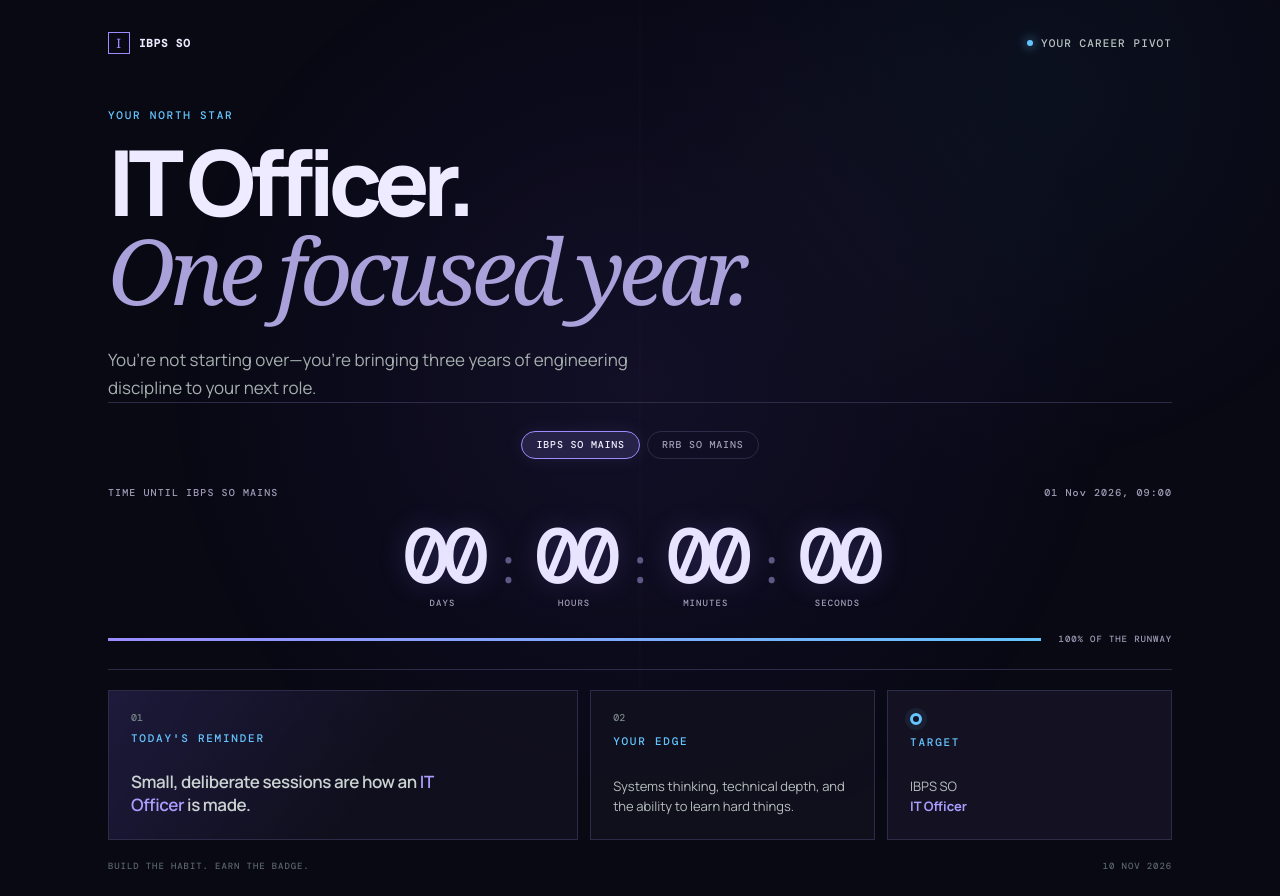
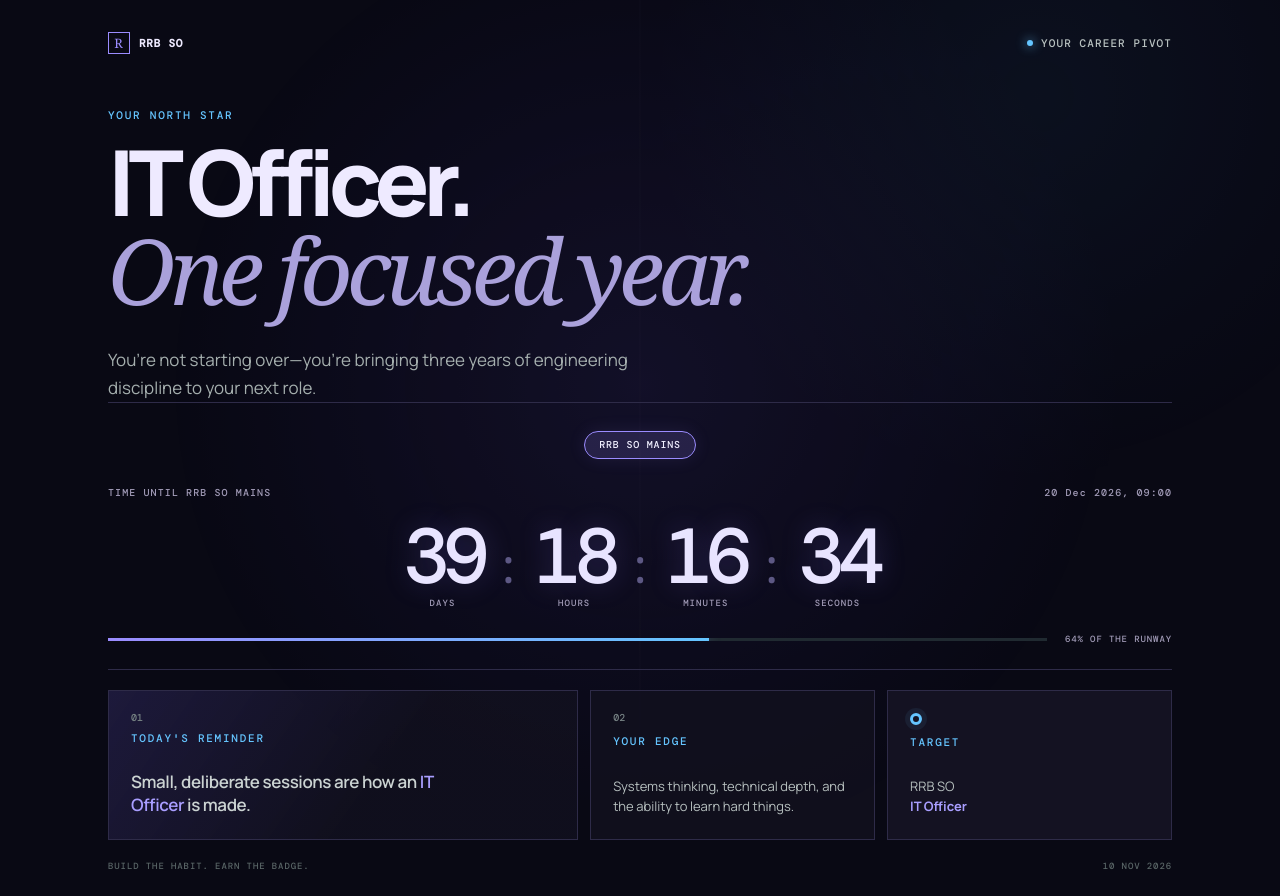
Before and after one commit to sounak999/ibps-so-mains-countdown, a plain HTML site: page index.html in a window 1280 px wide. Drawn offline with nearby package versions, Linux system fonts and the light colour scheme.

Commit message:
Update countdown for RRB SO Mains on December 20, 2026

```diff
--- a/app.js
+++ b/app.js
@@ -1,17 +1,18 @@
 // Add future exams here. Each object automatically receives its own navigation tab.
 const exams = [
-  {
-    shortName: 'IBPS SO MAINS',
-    title: 'IBPS SO IT Officer Mains',
-    target: 'IBPS SO<br /><strong>IT Officer</strong>',
-    date: '2026-11-01T09:00:00+05:30',
-    startDate: '2026-08-29T00:00:00+05:30'
-  },
+  // IBPS SO Mains is complete; retained here for reference.
+  // {
+  //   shortName: 'IBPS SO MAINS',
+  //   title: 'IBPS SO IT Officer Mains',
+  //   target: 'IBPS SO<br /><strong>IT Officer</strong>',
+  //   date: '2026-11-01T09:00:00+05:30',
+  //   startDate: '2026-08-29T00:00:00+05:30'
+  // },
   {
     shortName: 'RRB SO MAINS',
     title: 'RRB SO IT Officer Mains',
     target: 'RRB SO<br /><strong>IT Officer</strong>',
-    date: '2026-12-27T09:00:00+05:30',
+    date: '2026-12-20T09:00:00+05:30',
     startDate: '2026-09-01T00:00:00+05:30'
   },
   // Add future exams here as objects
--- a/index.html
+++ b/index.html
@@ -4,8 +4,8 @@
     <meta charset="UTF-8" />
     <meta name="viewport" content="width=device-width, initial-scale=1.0" />
     <meta name="theme-color" content="#0a0e13" />
-    <meta name="description" content="Countdown to the IBPS SO IT Officer Mains Examination 2026." />
-    <title>IBPS SO IT Officer — Mains 2026</title>
+    <meta name="description" content="Countdown to the RRB SO IT Officer Mains Examination 2026." />
+    <title>RRB SO IT Officer — Mains 2026</title>
     <link rel="preconnect" href="https://fonts.googleapis.com" />
     <link rel="preconnect" href="https://fonts.gstatic.com" crossorigin />
     <link href="https://fonts.googleapis.com/css2?family=DM+Mono:wght@400;500&family=Manrope:wght@400;500;600;700;800&display=swap" rel="stylesheet" />
@@ -14,7 +14,7 @@
   <body>
     <main class="app-shell">
       <nav class="topbar" aria-label="Exam information">
-        <div class="brand"><span class="brand-mark">I</span><span>IBPS SO</span></div>
+        <div class="brand"><span class="brand-mark">R</span><span>RRB SO</span></div>
         <div class="exam-tag"><span class="pulse" aria-hidden="true"></span> YOUR CAREER PIVOT</div>
       </nav>
 
@@ -27,8 +27,8 @@
       <section class="countdown-wrap" aria-label="Countdown to examination">
         <div id="exam-tabs" class="exam-tabs" role="tablist" aria-label="Exam countdowns"></div>
         <div class="countdown-header">
-          <span id="countdown-title">TIME UNTIL MAINS</span>
-          <span id="target-date">01 NOV 2026 · 09:00 IST</span>
+          <span id="countdown-title">TIME UNTIL RRB SO MAINS</span>
+          <span id="target-date">20 Dec 2026 · 09:00 IST</span>
         </div>
         <div class="countdown" role="timer" aria-live="polite">
           <div class="time-block"><strong id="days">000</strong><span>DAYS</span></div>
@@ -56,7 +56,7 @@
         <article class="focus-card compact-card target-card">
           <div class="target-dot"></div>
           <p class="card-label">TARGET</p>
-          <p id="target-name">IBPS SO<br /><strong>IT Officer</strong></p>
+          <p id="target-name">RRB SO<br /><strong>IT Officer</strong></p>
         </article>
       </section>
 
```
